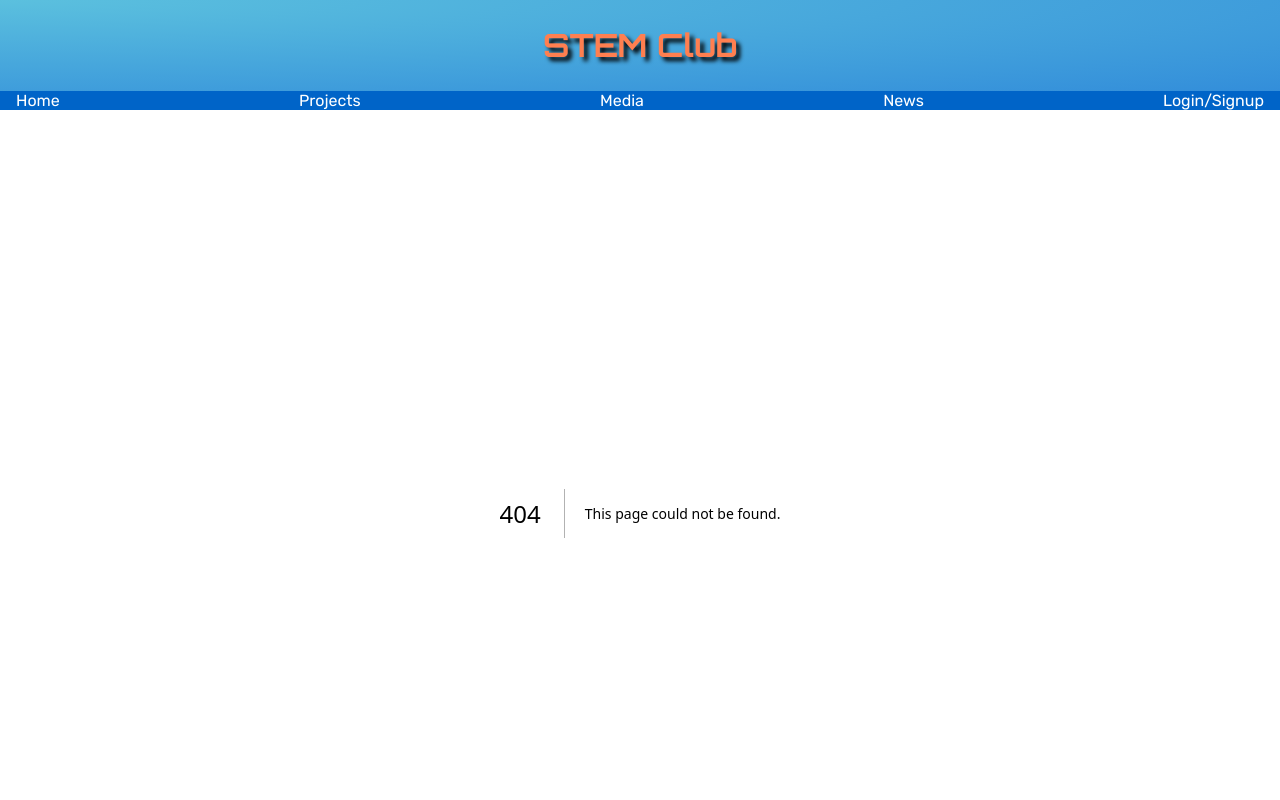
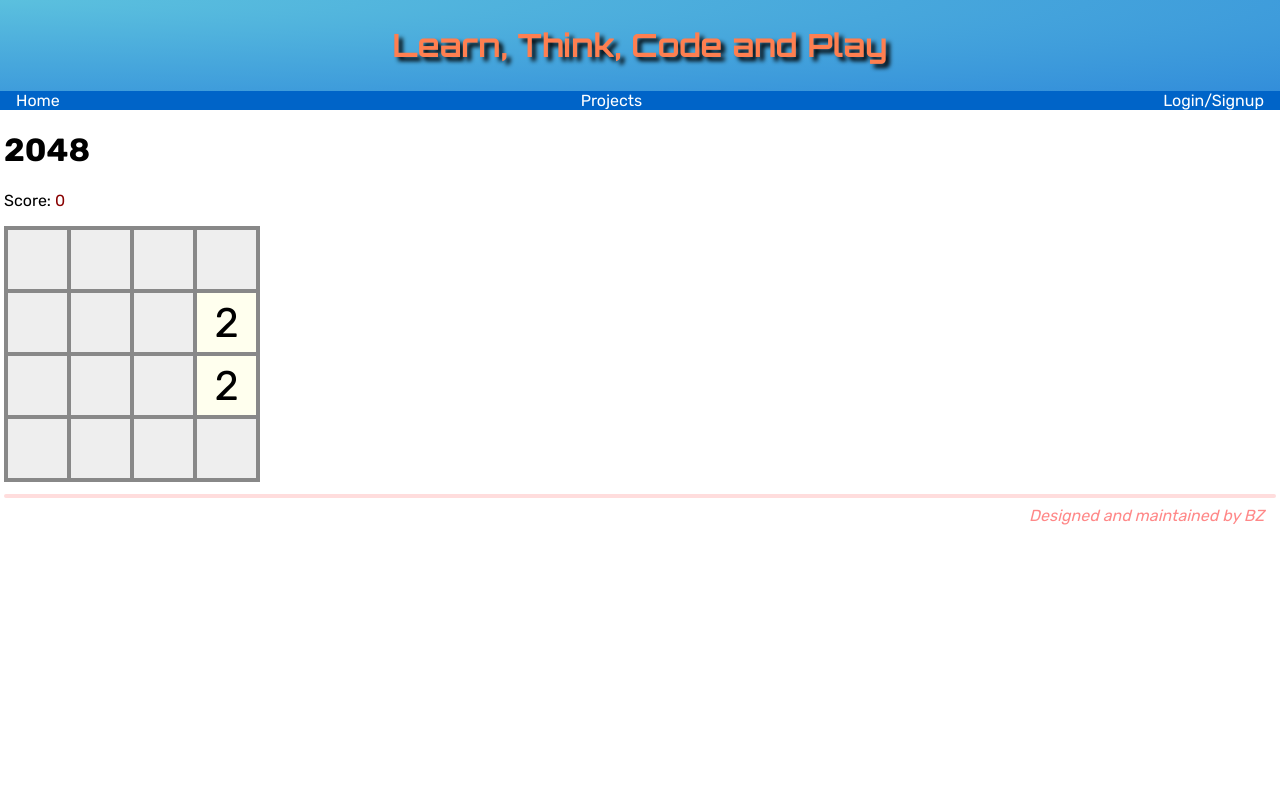
Before and after one commit to chnchg/nextjs-blog, a Next.js app: page /projects/2048 in a window 1280 px wide. Before the commit this address had no page. Shown: the top 800 px of the page. Built offline with nearby package versions, Linux system fonts and the light colour scheme.

Commit message:
add 2048 game

```diff
--- a/app/layout.js
+++ b/app/layout.js
@@ -2,7 +2,7 @@
 
 import './global.css'
 import { get_available_projects } from './projects/page';
-import styles from './stem.module.css'
+import styles from './mud.module.css'
 import {Orbitron, Rubik} from 'next/font/google'
 import Link from 'next/link'
 import path from 'path'
@@ -20,8 +20,8 @@ export const rubik = Rubik({
 })
 
 export const metadata = {
-  title: 'STEM Club Online Information',
-  description: 'Maintained by YY',
+  title: 'Learn, Think, Code and Play',
+  description: 'A playground site built with Next.js',
 }
 
 const projects = get_available_projects();
@@ -30,7 +30,7 @@ export default function RootLayout({ children }) {
  return (<html lang="en">
   <body className={rubik.className}>
     <div className={styles.banner}>
-      <h1 className={orbitron.className}>STEM Club</h1>
+      <h1 className={orbitron.className}>{metadata.title}</h1>
     </div>
     <div className={styles.nav}>
     <ul className={styles.menu}>
@@ -42,15 +42,13 @@ export default function RootLayout({ children }) {
 						</li>)}
 					</ul>
 				</li>
-				<li>Media</li>
-				<li>News</li>
 				<li>Login/Signup</li>
 			</ul>
     </div>
     <main className={styles.main}>{children}</main>
 		<div className={styles.footer}>
 		<hr/>
-		<address>Designed and maintained by YY</address>
+		<address>Designed and maintained by BZ</address>
 		</div>
   </body>
 </html>)}
--- a/app/page.js
+++ b/app/page.js
@@ -1,4 +1,4 @@
 export default () => <>
-<h1>The Homepage of the STEM Club</h1>
-<h2>for information exchange and topic discussion</h2>
+<h1 style={{color: '#046'}}>Computational Playground by BZ</h1>
+<div style={{'font-size': '140%','font-style': 'italic'}}>for information exchange and topic discussion</div>
 </>;
--- /dev/null
+++ b/app/projects/2048/game2k.js
@@ -0,0 +1,61 @@
+'use client';
+
+import styles from './game2k.module.css'
+import Script from 'next/script';
+import {useRef} from 'react';
+
+export default function Game({lateralSize, boardSize}) {
+	const siteNumber = lateralSize*lateralSize;
+	const cellSeparation = 4; // px
+	const cellSize = (boardSize-cellSeparation*(lateralSize+1))/lateralSize;
+	const gameRef = useRef();
+
+	return <>
+		<h1>2048</h1>
+		<div ref={gameRef}>
+			<p>Score: <span className={styles.game_score} name="score"></span></p>
+			<div className={styles.game_board_container} tabIndex="0" name="area">
+				<div className={styles.game_board} name="board">
+					{[...Array(siteNumber)].map((_,i) => <div
+						className="cell"
+						key={i}
+						x-pos={i%lateralSize}
+						y-pos={Math.floor(i/lateralSize)}
+					></div>)}
+				</div>
+				<div className={styles.game_message} name="message"></div>
+			</div>
+		</div>
+		<style>{`
+		.${styles.game_board} {
+			font-size: ${cellSize}px;
+			width: ${boardSize}px;
+			height: ${boardSize}px;
+		}
+
+		.${styles.game_message} {
+			font-size: ${cellSize/2}px;
+			width: ${boardSize}px;
+			height: ${boardSize}px;
+		}
+
+		.${styles.game_board} > div {
+			width: ${cellSize}px;
+			height: ${cellSize}px;
+		}
+		` + Array.from({length: lateralSize},(_,i)=>`
+		[x-pos='${i}'] {
+			left: ${cellSeparation+i*(cellSeparation+cellSize)}px;
+		}`).join('\n') + Array.from({length: lateralSize},(_,i)=>`
+		[y-pos='${i}'] {
+			top: ${cellSeparation+i*(cellSeparation+cellSize)}px;
+		}`).join('\n')}</style>
+		<Script
+			src="/game2k_code.js"
+			onLoad={() => {
+				const game = new Game2048(lateralSize, gameRef.current);
+				gameRef.current.onkeydown = game.processKey;
+			}}
+		></Script>
+	</>;
+};
--- /dev/null
+++ b/app/projects/2048/game2k.module.css
@@ -0,0 +1,60 @@
+.game_board_container {
+	position: relative;
+	display: inline-block;
+}
+
+.game_score {
+	color: #800;
+}
+
+.game_board {
+	display: inline-block;
+	background-color: #888;
+}
+
+.game_board > div {
+	position: absolute;
+	background-color: #eee;
+}
+
+.game_board > .cell {
+	background-color: #eee;
+}
+
+.game_board > [value] {
+	display: flex;
+	align-items: center;
+	justify-content: center;
+	transition: 250ms;
+}
+
+.game_message {
+	position: absolute;
+	top: 0;
+	display: flex;
+	align-items: center;
+	justify-content: center;
+	z-index: 10;
+	background: #ddfc;
+}
+
+.game_message[hide] {
+	display: none;
+}
+
+.game_board > [value="2"] {font-size: 70%; background: #ffe;}
+.game_board > [value="4"] {font-size: 70%; background: #fef;}
+.game_board > [value="8"] {font-size: 70%; background: #eff;}
+.game_board > [value="16"] {font-size: 60%; background: #fee;}
+.game_board > [value="32"] {font-size: 60%; background: #eef;}
+.game_board > [value="64"] {font-size: 60%; background: #efe;}
+.game_board > [value="128"] {font-size: 50%; background: #fed;}
+.game_board > [value="256"] {font-size: 50%; background: #dfe;}
+.game_board > [value="512"] {font-size: 50%; background: #edf;}
+.game_board > [value="1024"] {font-size: 40%; background: #fde;}
+.game_board > [value="2048"] {font-size: 40%; background: #efd; color: #640;}
+.game_board > [value="4096"] {font-size: 40%; background: #def; color: #640;}
+.game_board > [value="8192"] {font-size: 40%; background: #fbd; color: #640;}
+.game_board > [value="16384"] {font-size: 32%; background: #dfb; color: #640;}
+.game_board > [value="32768"] {font-size: 32%; background: #bdf; color: #640;}
+.game_board > [value="65536"] {font-size: 32%; background: #f8a; color: #640;}
--- /dev/null
+++ b/app/projects/2048/page.js
@@ -0,0 +1,3 @@
+import Game from "./game2k";
+
+export default () => <Game lateralSize={4} boardSize={256} />;
--- a/app/projects/page.js
+++ b/app/projects/page.js
@@ -8,6 +8,7 @@ var project_list = [
 	{id:'prog', name:'Programming'},
 	{id:'hard', name:'Hardware'},
 	{id:'button', name:'Button Showcase'},
+	{id:'2048', name:'Board game: 2048'},
 ];
 
 export function get_available_projects()
--- a/app/projects/web/page.js
+++ /dev/null
@@ -1,4 +0,0 @@
-export default () => <div>
-	<h1>Web design</h1>
-	This is a Web design project.
-</div>;
--- /dev/null
+++ b/public/game2k_code.js
@@ -0,0 +1,173 @@
+'use strict';
+
+function findName(element, name) { // Find a descendant node with given name
+	if (element.getAttribute("name")===name) return element;
+	for (let child of element.children) {
+		let ret = findName(child, name);
+		if (ret !== null) return ret;
+	}
+	return null;
+}
+
+function Game2048(lateralSize, game) {
+	this.lateralSize = lateralSize;
+	let siteNumber = lateralSize*lateralSize;
+	let gameTiles = [];
+	let gameScore = 0;
+	let blockPlay = true; // Whether to block play (updating tiles or game over)
+	let gameGoal = false; // Whether 2048 is reached
+	const score = findName(game, 'score');
+	const board = findName(game, 'board');
+	const message = findName(game, 'message');
+
+	function randomDrop() {
+		let availableSites = Array.from({length: siteNumber},(_,i)=>i).filter(i => gameTiles[i] === null);
+		if (availableSites.length == 0) return;
+		let idx = availableSites[Math.floor(Math.random()*availableSites.length)]; // Random site
+		let tile = document.createElement('div');
+		gameTiles[idx] = tile;
+		tile.classList.add('tile');
+		let value = Math.random() > .1 ? 2 : 4;
+		tile.setAttribute('x-pos', idx%lateralSize);
+		tile.setAttribute('y-pos', Math.floor(idx/lateralSize));
+		tile.setAttribute('value', value);
+		tile.innerHTML = `${value}`;
+		board.appendChild(tile);
+	};
+
+	function collapseLine(start, increment) { // Checking against the direction of collapse
+		let lastSite = start;
+		let anyAction = false;
+		for (let step = 1; step<lateralSize; step++) {
+			let site = start+step*increment;
+			if (gameTiles[site]===null) continue;
+			if (gameTiles[lastSite]===null) { // Move to the farthest empty site
+				gameTiles[site].setAttribute('x-pos', lastSite%lateralSize);
+				gameTiles[site].setAttribute('y-pos', Math.floor(lastSite/lateralSize));
+				gameTiles[lastSite] = gameTiles[site];
+				gameTiles[site] = null;
+				anyAction = true;
+			}
+			else if (gameTiles[site].getAttribute('value')==gameTiles[lastSite].getAttribute('value')) { // Merge
+				let rm = gameTiles[lastSite]; // Tile to be removed
+				let ch = gameTiles[site]; // Tile to be updated (value)
+				let v = Number(gameTiles[site].getAttribute('value'))*2; // new value
+				setTimeout(()=>{ // Update number and remove old one later
+					rm.remove();
+					ch.setAttribute('value', v);
+					gameScore += v; // Add to game score
+					score.innerHTML = `${gameScore}`;
+					if (!gameGoal && v>=2048) { // Goal reached...
+						gameGoal = true;
+						setTimeout(() => {
+							message.innerHTML = "You Win!";
+							message.removeAttribute('hide');
+						},0);
+					}
+				},250);
+				gameTiles[site].setAttribute('x-pos', lastSite%lateralSize);
+				gameTiles[site].setAttribute('y-pos', Math.floor(lastSite/lateralSize));
+				gameTiles[lastSite] = gameTiles[site];
+				gameTiles[site] = null;
+				lastSite += increment;
+				anyAction = true;
+			}
+			else {
+				lastSite += increment;
+				if (lastSite===site) continue;
+				// Move
+				gameTiles[site].setAttribute('x-pos', lastSite%lateralSize);
+				gameTiles[site].setAttribute('y-pos', Math.floor(lastSite/lateralSize));
+				gameTiles[lastSite] = gameTiles[site];
+				gameTiles[site] = null;
+				anyAction = true;
+			};
+		};
+		return anyAction;
+	};
+
+	function checkGame() { // Check if game is over
+		for (let i = 0; i<siteNumber; i++) {
+			if (gameTiles[i]===null) return false; // Check for empty cell
+			// Check for neighboring tiles with the same value
+			let v = gameTiles[i].getAttribute('value');
+			if (i%lateralSize && gameTiles[i-1].getAttribute('value')===v) return false;
+			if (i>=lateralSize && gameTiles[i-lateralSize].getAttribute('value')===v) return false;
+		}
+		return true;
+	};
+
+	function play(move) {
+		if (blockPlay) return; // If not playing, do nothing...
+		// Make sure message overlay is hidden.
+		if (!message.getAttribute('hide')) message.setAttribute('hide', 1);
+		// Collapse lines differently for different directions
+		let anyAction = false;
+		switch (move) {
+			case 'Up':
+				for (let line = 0; line<lateralSize; line++) {
+					anyAction = collapseLine(line, lateralSize) || anyAction;
+				};
+				break;
+			case 'Down':
+				for (let line = 0; line<lateralSize; line++) {
+					anyAction = collapseLine(siteNumber-1-line,-lateralSize) || anyAction;
+				};
+				break;
+			case 'Left':
+				for (let line = 0; line<lateralSize; line++) {
+					anyAction = collapseLine(line*lateralSize,1) || anyAction;
+				};
+				break;
+			case 'Right':
+				for (let line = 0; line<lateralSize; line++) {
+					anyAction = collapseLine(siteNumber-1-line*lateralSize ,-1) || anyAction;
+				};
+				break;
+		}
+		if (!anyAction) return; // No action, not a legal move.
+		// Delay random drop and the checking of game over, game play is block during the delay
+		blockPlay = true;
+		setTimeout(() => {
+			for (let idx = 0; idx<siteNumber; idx++) {
+				if (gameTiles[idx]===null) continue;
+				gameTiles[idx].innerHTML = gameTiles[idx].getAttribute('value');
+			};
+			randomDrop();
+			if (checkGame()) setTimeout(() => {
+				message.innerHTML = "Game Over!";
+				message.removeAttribute('hide');
+			}, 0);
+			else blockPlay = false; // Unblock play if game is not over
+		}, 300);
+	};
+
+	this.processKey = (key) => {
+		switch(key.keyCode) {
+			case 38:
+				play('Up');
+				break;
+			case 40:
+				play('Down');
+				break;
+			case 37:
+				play('Left');
+				break;
+			case 39:
+				play('Right');
+				break;
+			default:
+				console.log('Unknown key:', key);
+		}
+	};
+	// Initialize game
+	gameTiles.forEach(t => {if (t!==null) t.remove();}); // Clear existing tiles
+	gameTiles = Array(siteNumber).fill(null);
+	gameScore = 0;
+	score.innerHTML = `${gameScore}`;
+	// Start game
+	message.setAttribute('hide', 1);
+	randomDrop();
+	randomDrop();
+	blockPlay = false;
+};
```
Also changed, not shown: app/mud.module.css (renamed from app/stem.module.css).
